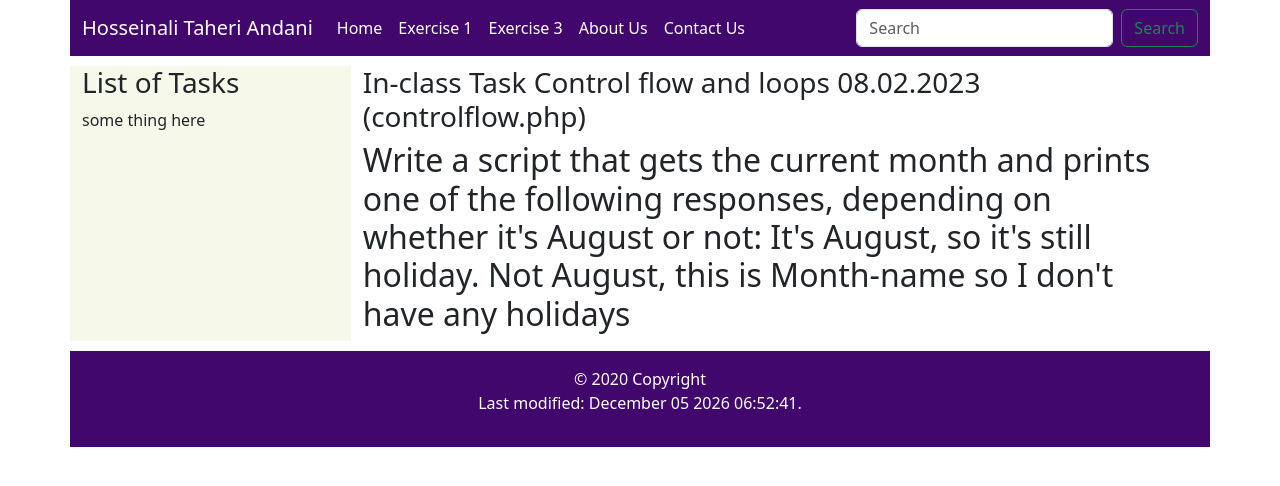
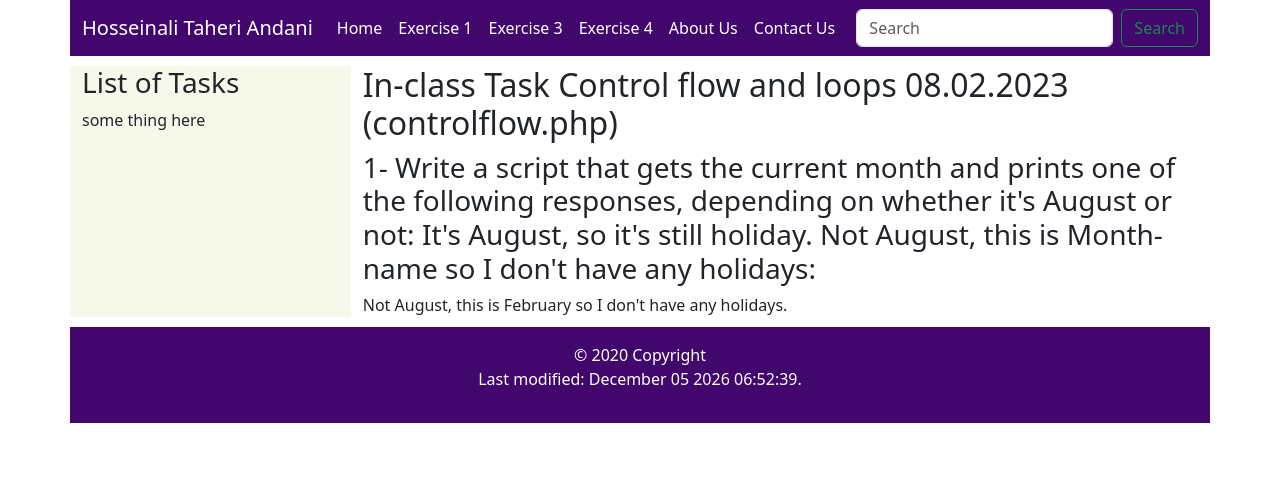
Before and after one commit to hataheriandani/hosseinali_taheri_tasks, a PHP site: page /controlflow.php in a window 1280 px wide. Shown: the top 486 px of the page. Run offline with PHP 8.4, Linux system fonts and the light colour scheme; data that the repository does not hold is empty.

Commit message:
Exercise 4 was created and first question solved.

```diff
--- a/layout/controlflow.php
+++ b/layout/controlflow.php
@@ -1,11 +1,22 @@
 <?php include "header.php" ?>
-<h3>In-class Task Control flow and loops 08.02.2023 (controlflow.php)</h3>
-<h2>
-Write a script that gets the current month and prints one of the following responses,
+<h2>In-class Task Control flow and loops 08.02.2023 (controlflow.php)</h2>
+<h3>
+1- Write a script that gets the current month and prints one of the following responses,
  depending on whether it's August or not:
 It's August, so it's still holiday.
-Not August, this is Month-name so I don't have any holidays
-</h2>
+Not August, this is Month-name so I don't have any holidays:
+</h3>
+<?php
+$main_month = date("F");
+
+if ($main_month == "August") {
+    echo "It's August, so it's still holiday.";
+} else {
+    echo "Not August, this is $main_month so I don't have any holidays.";
+}
+?>
+
+
 
 
 <?php include "footer.php"?>
--- a/layout/header.php
+++ b/layout/header.php
@@ -34,6 +34,9 @@
           <a class="nav-link" href="variable.php">Exercise 3</a>
         </li>
         <li class="nav-item">
+          <a class="nav-link" href="controlflow.php">Exercise 4</a>
+        </li>
+        <li class="nav-item">
           <a class="nav-link" href="aboutus.php">About Us</a>
         </li>
         <li class="nav-item">
```
